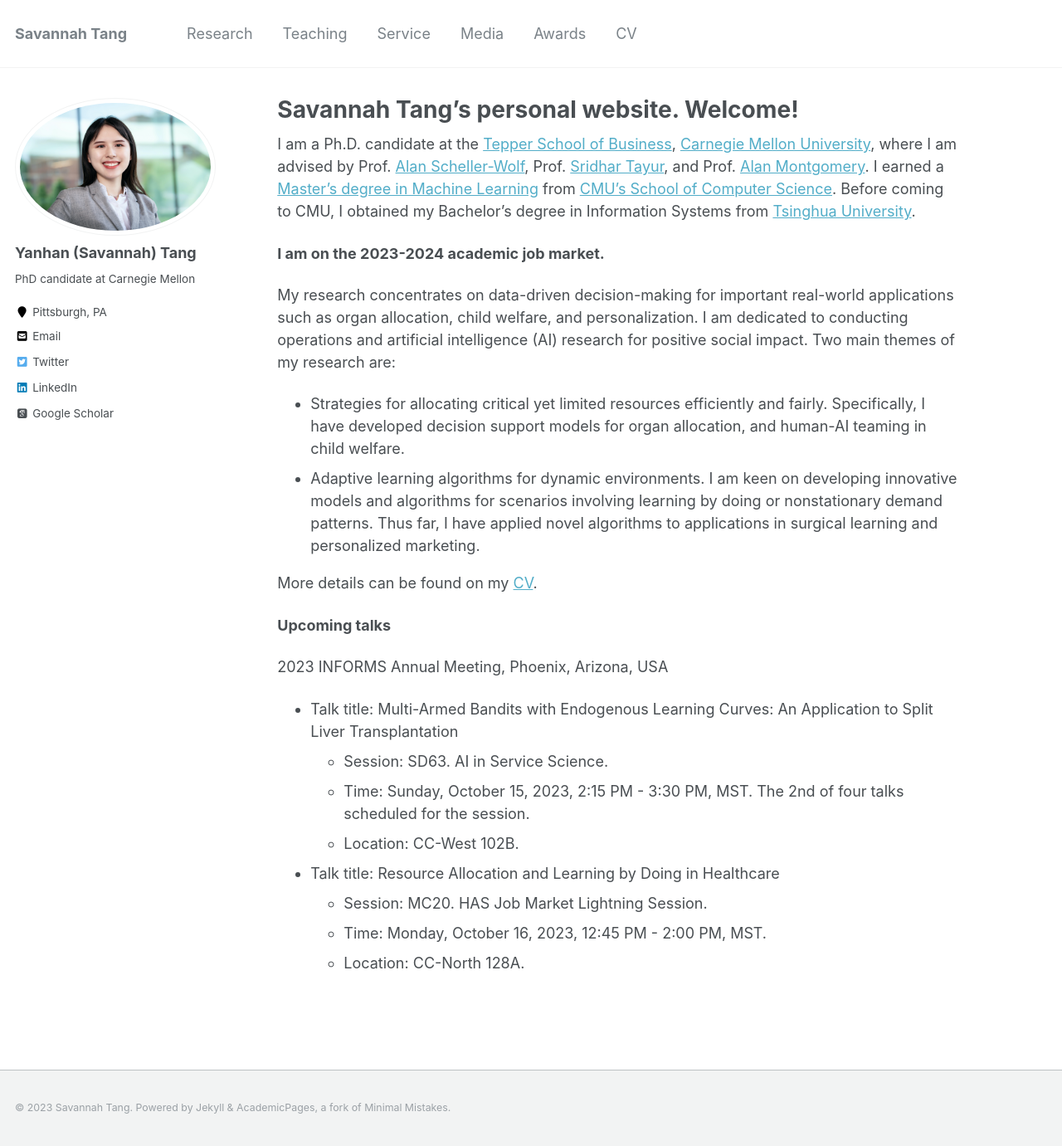
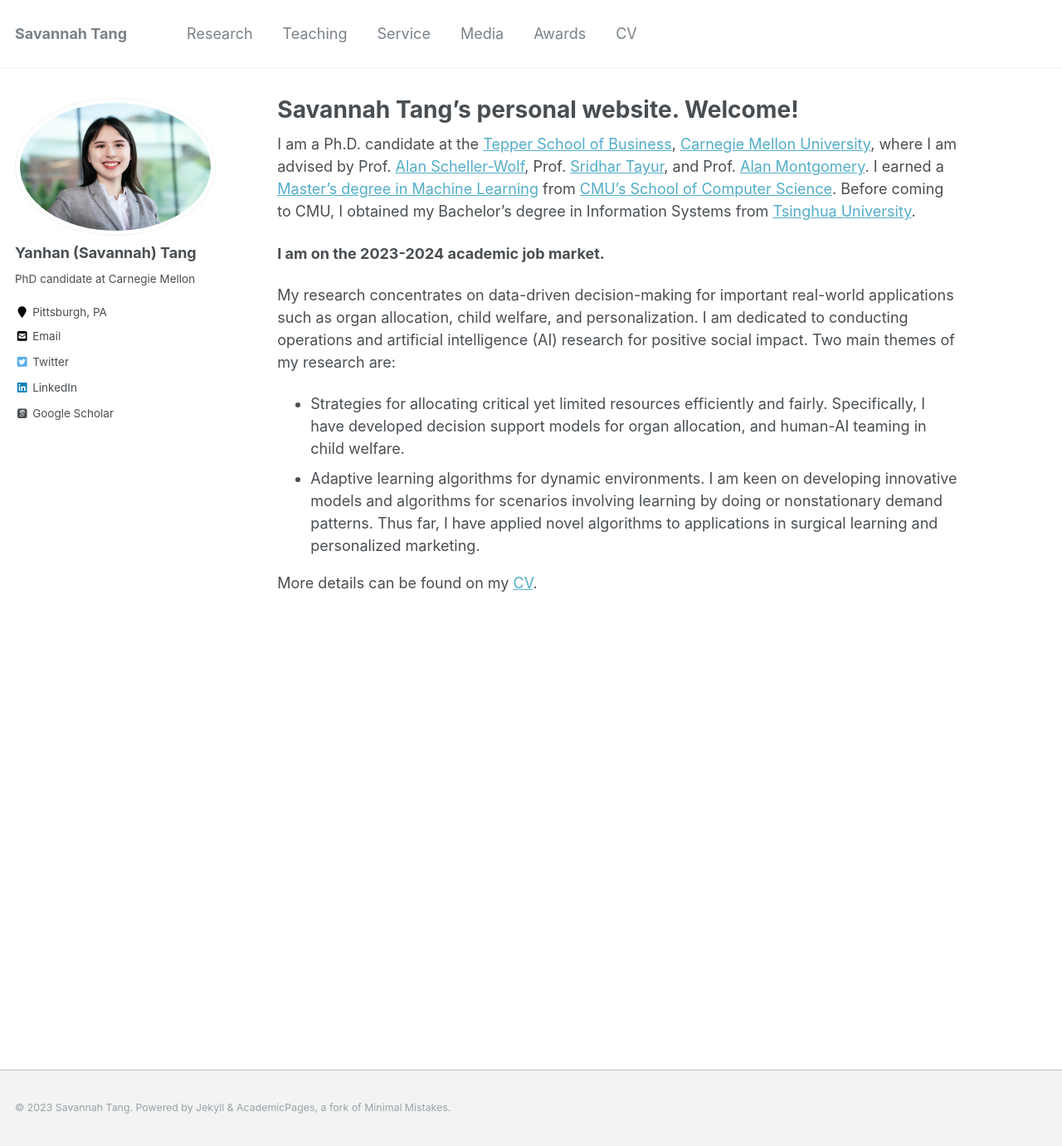
Before and after one commit to savytang/savytang.github.io, a Jekyll site: the page built from _pages/about.md, in a window 1280 px wide and 1381 px high. Shown: the whole window at 83% size. Built offline with Jekyll 4.4.1, drawn with Linux system fonts in a browser that asks for light colours; some web fonts are replaced.

Commit message:
Oct22update
Updated link and review status.

```diff
--- a/_pages/about.md
+++ b/_pages/about.md
@@ -17,18 +17,4 @@ My research concentrates on data-driven decision-making for important real-world
 * Strategies for allocating critical yet limited resources efficiently and fairly. Specifically, I have developed decision support models for organ allocation, and human-AI teaming in child welfare.
 * Adaptive learning algorithms for dynamic environments. I am keen on developing innovative models and algorithms for scenarios involving learning by doing or nonstationary demand patterns. Thus far, I have applied novel algorithms to applications in surgical learning and personalized marketing.
 
-More details can be found on my [CV](../files/Tang_CV_1013.pdf).
-
-**Upcoming talks**
-
-2023 INFORMS Annual Meeting, Phoenix, Arizona, USA
-
-* Talk title: Multi-Armed Bandits with Endogenous Learning Curves: An Application to Split Liver Transplantation
-  * Session: SD63. AI in Service Science.
-  * Time: Sunday, October 15, 2023, 2:15 PM - 3:30 PM, MST. The 2nd of four talks scheduled for the session.
-  * Location: CC-West 102B.
-
-* Talk title: Resource Allocation and Learning by Doing in Healthcare
-  * Session: MC20. HAS Job Market Lightning Session.
-  * Time: Monday, October 16, 2023, 12:45 PM - 2:00 PM, MST.
-  * Location: CC-North 128A.
+More details can be found on my [CV](../files/Tang_CV_1022.pdf).
```
Also changed, not shown: _pages/cv.md (+1 -1 lines), _pages/researches.md (+2 -2 lines), _pages/teaching.md (+1 -1 lines), 2 other files.
